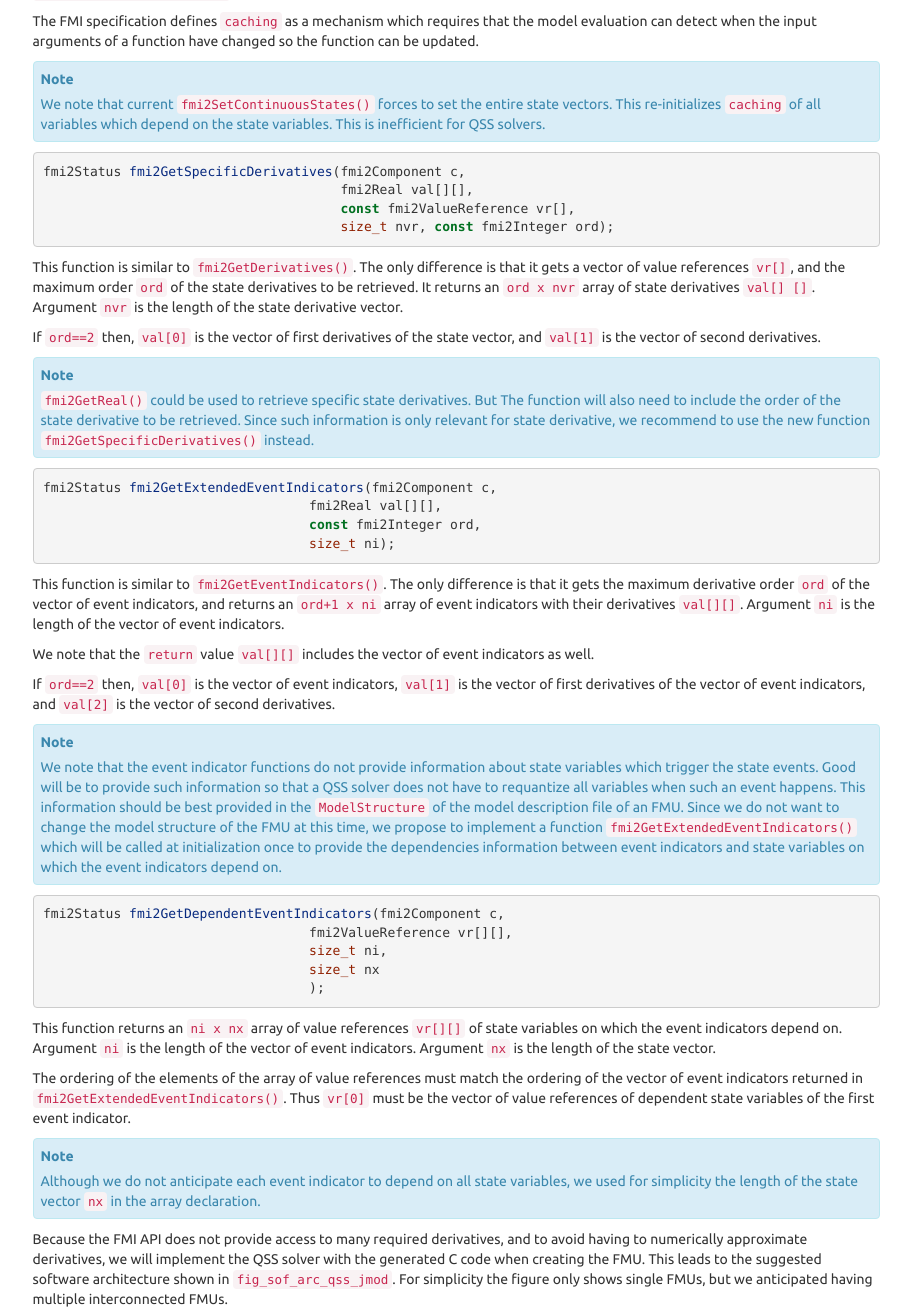
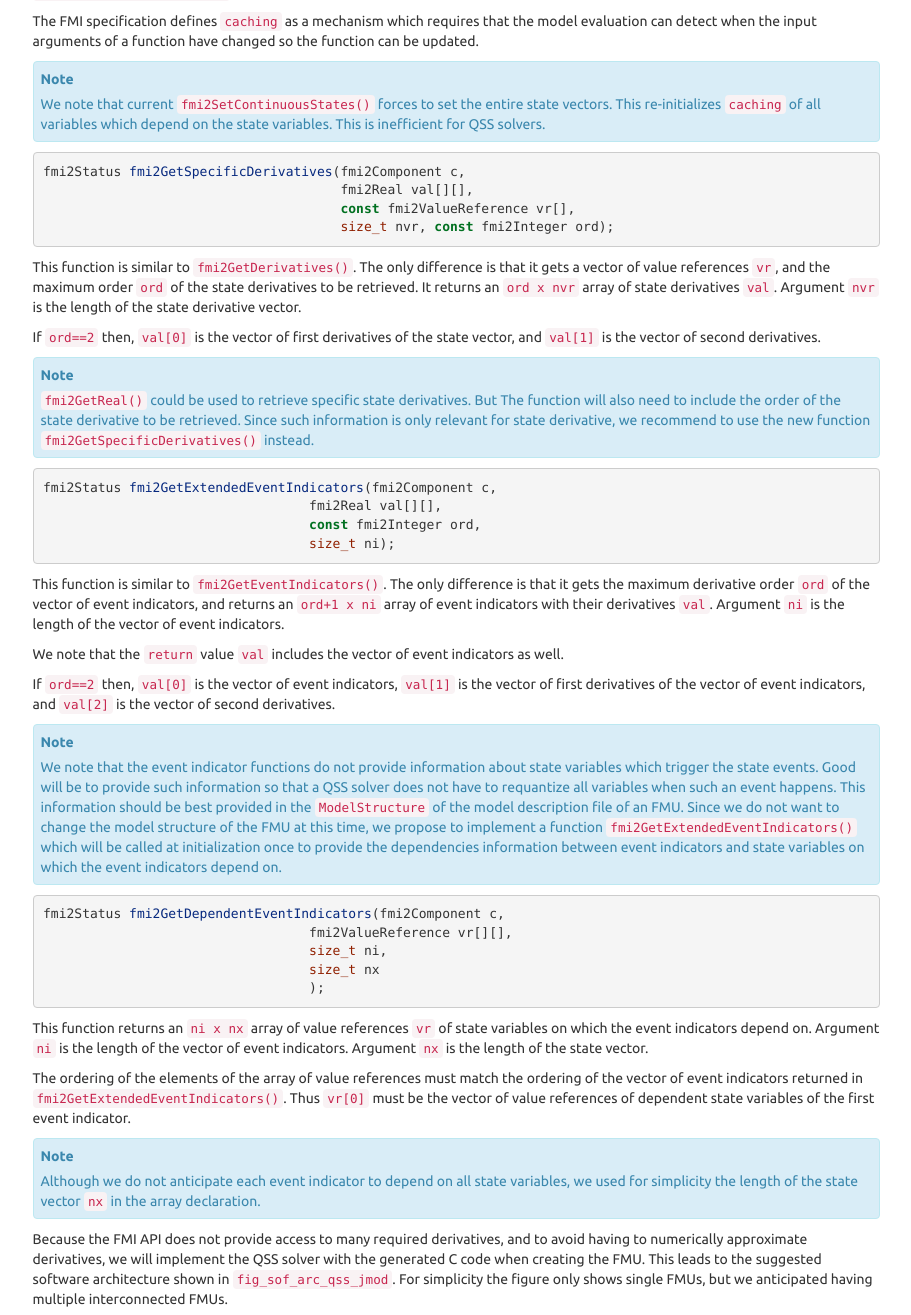
Before and after one commit to lbl-srg/soep, a Sphinx documentation site: the page built from doc-design/source/softwareArchitecture.rst, in a window 1280 px wide and 1400 px high, scrolled down 2164 px, cut to the strip 0-1315 px from the top of the window. Shown: the whole strip, without its empty margins (330-1241 px from the left). Built offline with Sphinx 7.4.7, drawn with Linux system fonts in a browser that asks for light colours.

```diff
--- a/doc-design/source/softwareArchitecture.rst
+++ b/doc-design/source/softwareArchitecture.rst
@@ -376,9 +376,9 @@ of a function have changed so the function can be updated.
                                         size_t nvr, const fmi2Integer ord);
 
 This function is similar to ``fmi2GetDerivatives()``.
-The only difference is that it gets a vector of value references ``vr[]``,
+The only difference is that it gets a vector of value references ``vr``,
 and the maximum order ``ord`` of the state derivatives to be retrieved. It returns
-an ``ord x nvr`` array of state derivatives ``val[] []``.
+an ``ord x nvr`` array of state derivatives ``val``.
 Argument ``nvr`` is the length of the state derivative vector.
 
 If ``ord==2`` then, ``val[0]`` is the vector of first derivatives
@@ -402,10 +402,10 @@ of the state vector, and ``val[1]`` is the vector of second derivatives.
 This function is similar to ``fmi2GetEventIndicators()``.
 The only difference is that it gets the maximum derivative order ``ord``
 of the vector of event indicators,  and returns an ``ord+1 x ni``  array of
-event indicators with their derivatives ``val[][]``.
+event indicators with their derivatives ``val``.
 Argument ``ni`` is the length of the vector of event indicators.
 
-We note that the ``return`` value ``val[][]`` includes the vector of event indicators as well.
+We note that the ``return`` value ``val`` includes the vector of event indicators as well.
 
 If ``ord==2`` then, ``val[0]`` is the vector of event indicators,
 ``val[1]`` is the vector of first derivatives of the vector of event indicators,
@@ -433,7 +433,7 @@ and ``val[2]`` is the vector of second derivatives.
                                     );
 
 This function returns an ``ni x nx`` array of value
-references ``vr[][]`` of state variables on which the event indicators depend on.
+references ``vr`` of state variables on which the event indicators depend on.
 Argument ``ni`` is the length of the vector of event indicators.
 Argument ``nx`` is the length of the state vector.
 
```
